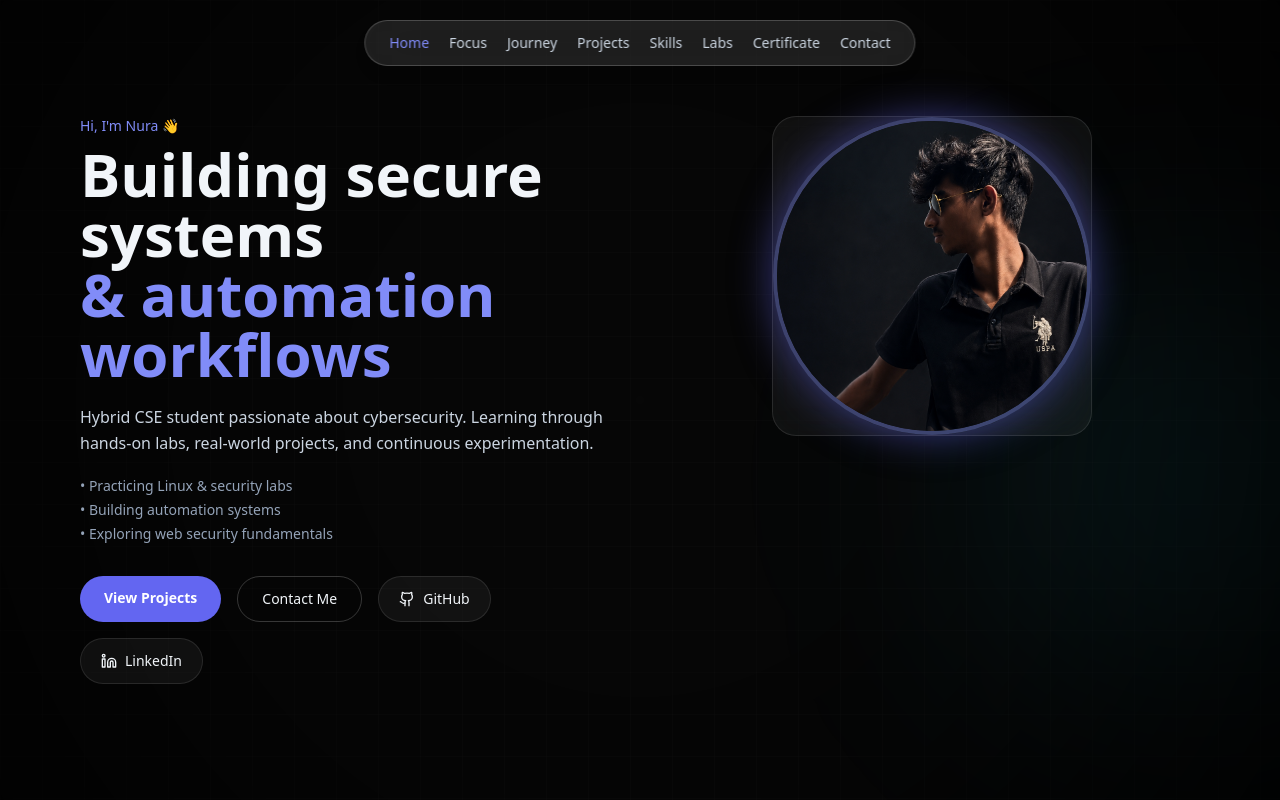
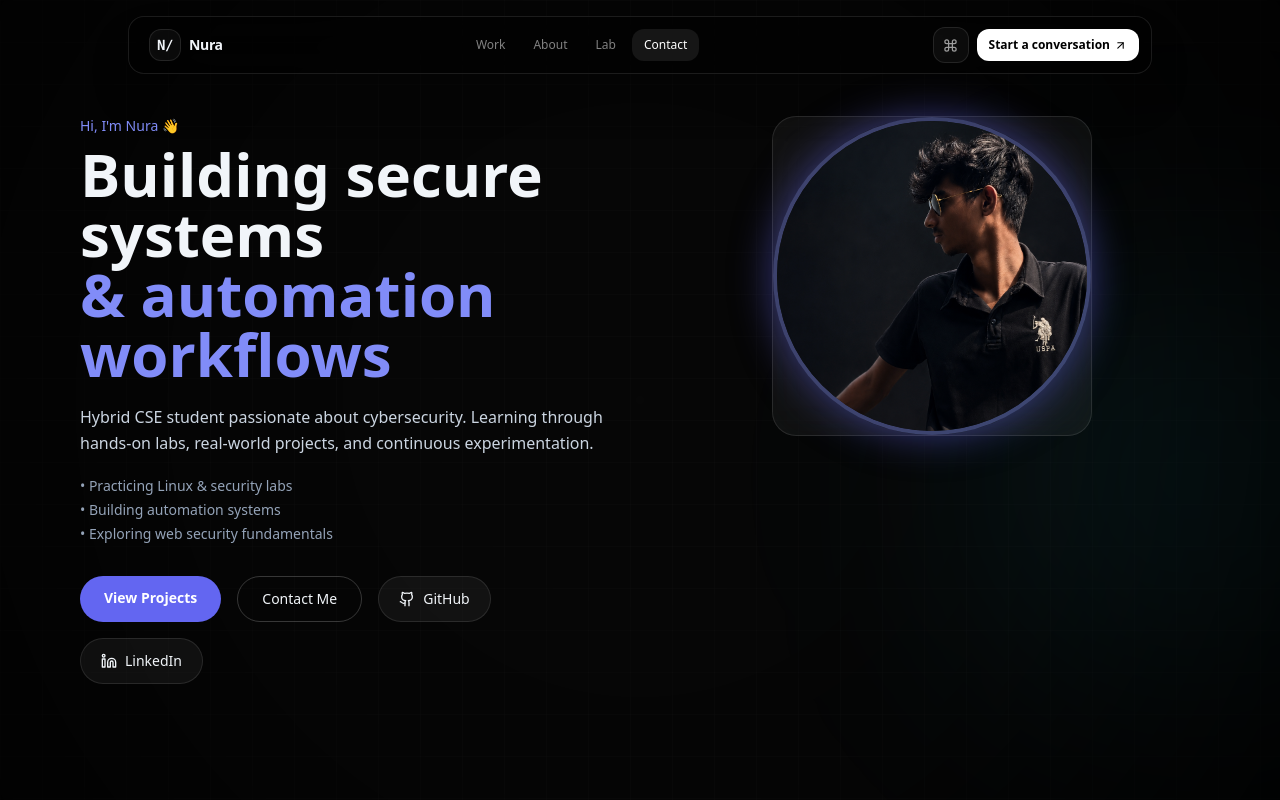
Before and after one commit to Nura730/portfolio, a Next.js app: page / in a window 1280 px wide. Shown: the top 800 px of the page. Built offline with nearby package versions, Linux system fonts and the light colour scheme.

Commit message:
Redesign portfolio v2 — components/Navbar.jsx

```diff
--- a/components/Navbar.jsx
+++ b/components/Navbar.jsx
@@ -1,128 +1,26 @@
 "use client";
-import { useEffect, useState, useRef } from "react";
-import {
-  Home,
-  Target,
-  Map,
-  Briefcase,
-  Zap,
-  Shield,
-  Award,
-  Mail
-} from "lucide-react";
+import { useEffect, useState } from "react";
+import { Command, ArrowUpRight } from "lucide-react";
 
 const links = [
-  { id: "hero", label: "Home", icon: Home },
-  { id: "focus", label: "Focus", icon: Target },
-  { id: "journey", label: "Journey", icon: Map },
-  { id: "projects", label: "Projects", icon: Briefcase },
-  { id: "skills", label: "Skills", icon: Zap },
-  { id: "labs", label: "Labs", icon: Shield },
-  { id: "certifications", label: "Certificate", icon: Award },
-  { id: "contact", label: "Contact", icon: Mail },
+  { id: "work", label: "Work" },
+  { id: "about", label: "About" },
+  { id: "lab", label: "Lab" },
+  { id: "contact", label: "Contact" },
 ];
 
 export default function Navbar() {
-  const [active, setActive] = useState("hero");
-  const scrollRef = useRef(null);
-
+  const [active, setActive] = useState("work");
   useEffect(() => {
-    const onScroll = () => {
-      links.forEach(({ id }) => {
-        const el = document.getElementById(id);
-        if (!el) return;
-
-        const rect = el.getBoundingClientRect();
-        if (rect.top <= 150 && rect.bottom >= 150) {
-          setActive(id);
-
-          // AUTO SCROLL MOBILE NAV
-          const navItem = document.getElementById(`nav-${id}`);
-          if (navItem && scrollRef.current) {
-            navItem.scrollIntoView({
-              behavior: "smooth",
-              inline: "center",
-            });
-          }
-        }
-      });
-    };
-
-    window.addEventListener("scroll", onScroll);
-    return () => window.removeEventListener("scroll", onScroll);
+    const observer = new IntersectionObserver((entries) => entries.forEach((e) => e.isIntersecting && setActive(e.target.id)), { rootMargin: "-45% 0px -45% 0px" });
+    links.forEach(({ id }) => { const el = document.getElementById(id); if (el) observer.observe(el); });
+    return () => observer.disconnect();
   }, []);
-
-  return (
-    <>
-      {/* DESKTOP NAV */}
-      <nav className="hidden md:flex fixed top-5 left-1/2 -translate-x-1/2 z-50">
-        <div
-          className="
-            flex gap-5 px-6 py-3
-            rounded-full
-            bg-white/10 backdrop-blur-none md:backdrop-blur-xl
-            border border-white/20
-            shadow-lg
-          "
-        >
-          {links.map(({ id, label }) => (
-            <a
-              key={id}
-              href={`#${id}`}
-              className={`
-                text-sm transition-all
-                ${
-                  active === id
-                    ? "text-indigo-400 font-medium"
-                    : "text-slate-300 hover:text-white"
-                }
-              `}
-            >
-              {label}
-            </a>
-          ))}
-        </div>
-      </nav>
-
-      {/* MOBILE NAV */}
-      <div
-        className="
-          fixed bottom-0 left-0 right-0 z-50
-          md:hidden
-          bg-white/10 backdrop-blur-none md:backdrop-blur-xl
-          border-t border-white/20
-        "
-      >
-        <div
-          ref={scrollRef}
-          className="
-            flex gap-6 px-4 py-3
-            overflow-x-auto scroll-smooth
-            no-scrollbar
-          "
-        >
-          {links.map(({ id, label, icon: Icon }) => (
-            <a
-              key={id}
-              id={`nav-${id}`}
-              href={`#${id}`}
-              className={`
-                flex flex-col items-center
-                text-[11px] min-w-[64px]
-                transition-all
-                ${
-                  active === id
-                    ? "text-indigo-400 scale-110"
-                    : "text-slate-400"
-                }
-              `}
-            >
-              <Icon size={18} />
-              {label}
-            </a>
-          ))}
-        </div>
-      </div>
-    </>
-  );
+  return <header className="fixed left-1/2 top-4 z-50 w-[calc(100%-24px)] max-w-5xl -translate-x-1/2">
+    <div className="flex items-center justify-between rounded-2xl border border-white/10 bg-black/50 px-3 py-2 backdrop-blur-xl shadow-2xl shadow-black/30">
+      <a href="#work" className="flex items-center gap-2 px-2 py-1 text-sm font-semibold tracking-tight"><span className="grid h-8 w-8 place-items-center rounded-xl border border-white/10 bg-white/[.04] font-mono">N/</span><span>Nura</span></a>
+      <nav className="hidden items-center gap-1 sm:flex">{links.map(({ id, label }) => <a key={id} href={"#" + id} className={"rounded-xl px-3 py-2 text-xs transition " + (active === id ? "bg-white/[.08] text-white" : "text-white/50 hover:text-white")}>{label}</a>)}</nav>
+      <div className="flex items-center gap-2"><button onClick={() => window.dispatchEvent(new Event("open-command"))} aria-label="Open command menu" className="grid h-9 w-9 place-items-center rounded-xl border border-white/10 bg-white/[.04] text-white/60 hover:text-white"><Command size={15}/></button><a href="#contact" className="hidden sm:inline-flex items-center gap-1 rounded-xl bg-white px-3 py-2 text-xs font-semibold text-black">Start a conversation <ArrowUpRight size={13}/></a></div>
+    </div>
+  </header>;
 }
```
